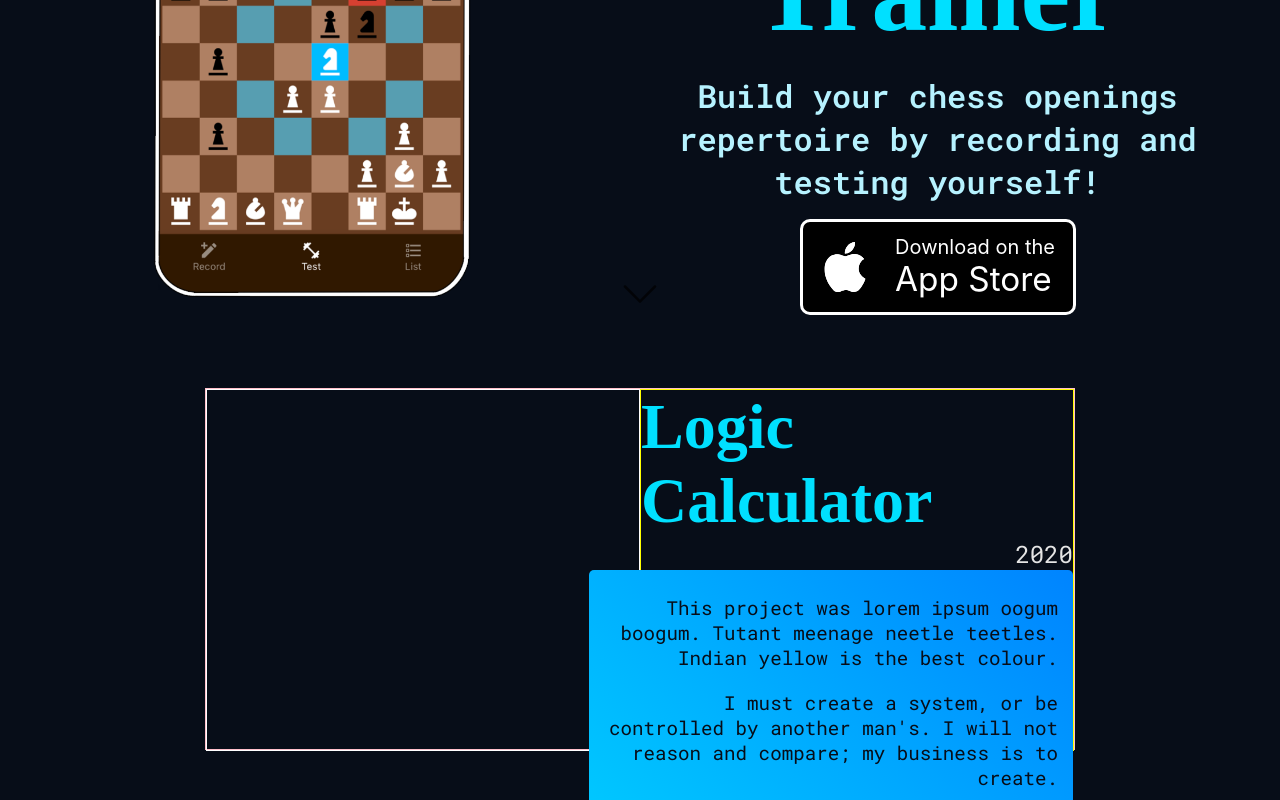
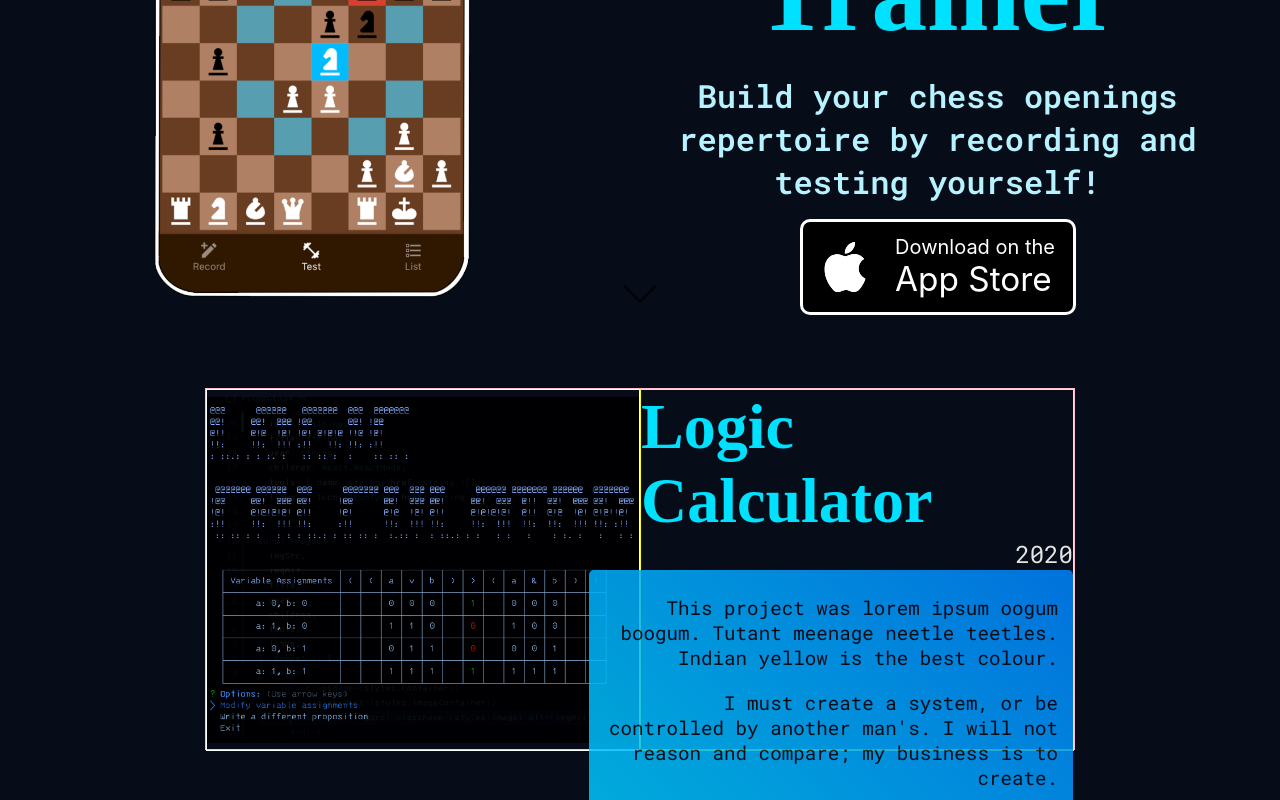
Before and after one commit to JakePitman/moreaporia, a React (Create React App) app: page /projects in a window 1280 px wide. Shown: the part 462-1262 px from the top of the page. Built offline with nearby package versions, Linux system fonts and the light colour scheme; a web font is replaced by a local one.

Commit message:
Add img & reduce body text opacity

```diff
--- a/src/components/ProjectsPage/Project.module.scss
+++ b/src/components/ProjectsPage/Project.module.scss
@@ -13,6 +13,12 @@ $containerHeight: 45vh;
   border: 1px solid white;
   width: calc($containerHeight * 1.2);
   height: 100%;
+  display: flex;
+  align-items: center;
+}
+
+.image {
+  width: 100%;
 }
 
 .infoContainer {
@@ -48,6 +54,7 @@ $containerHeight: 45vh;
   flex-direction: column;
   justify-content: space-around;
   padding: 15px;
+  opacity: 0.85;
 }
 
 .tools {
--- a/src/components/ProjectsPage/Project.tsx
+++ b/src/components/ProjectsPage/Project.tsx
@@ -5,6 +5,8 @@ import colors from "../../shared/_colors.module.scss";
 import { IconType } from "react-icons";
 
 type Props = {
+  imgSrc: string;
+  imgAlt: string;
   title: string;
   year: string;
   children: React.ReactNode;
@@ -12,10 +14,20 @@ type Props = {
   links: { Icon: IconType; href: string }[];
 };
 
-const Project = ({ title, year, children, tools, links }: Props) => {
+const Project = ({
+  imgSrc,
+  imgAlt,
+  title,
+  year,
+  children,
+  tools,
+  links,
+}: Props) => {
   return (
     <div className={styles.container}>
-      <div className={styles.imageContainer}></div>
+      <div className={styles.imageContainer}>
+        <img src={imgSrc} className={styles.image} alt={imgAlt} />
+      </div>
       <div className={styles.infoContainer}>
         <div className={styles.rowGroup}>
           <h2 className={styles.title}>{title}</h2>
--- a/src/components/ProjectsPage/ProjectsReel.tsx
+++ b/src/components/ProjectsPage/ProjectsReel.tsx
@@ -1,14 +1,17 @@
 import React from "react";
 import { motion } from "framer-motion";
-import styles from "./ProjectsReel.module.scss";
 import { FiGithub } from "react-icons/fi";
 
 import Project from "./Project";
+import styles from "./ProjectsReel.module.scss";
+import logicCalculatorImg from "./pictures/logic-calc.png";
 
 const ProjectsReel = () => {
   return (
     <motion.div className={styles.pageContainer}>
       <Project
+        imgSrc={logicCalculatorImg}
+        imgAlt={"Logic calculator"}
         title="Logic Calculator"
         year="2020"
         tools={[
```
Also changed, not shown: src/components/ProjectsPage/pictures/logic-calc.png (added).
